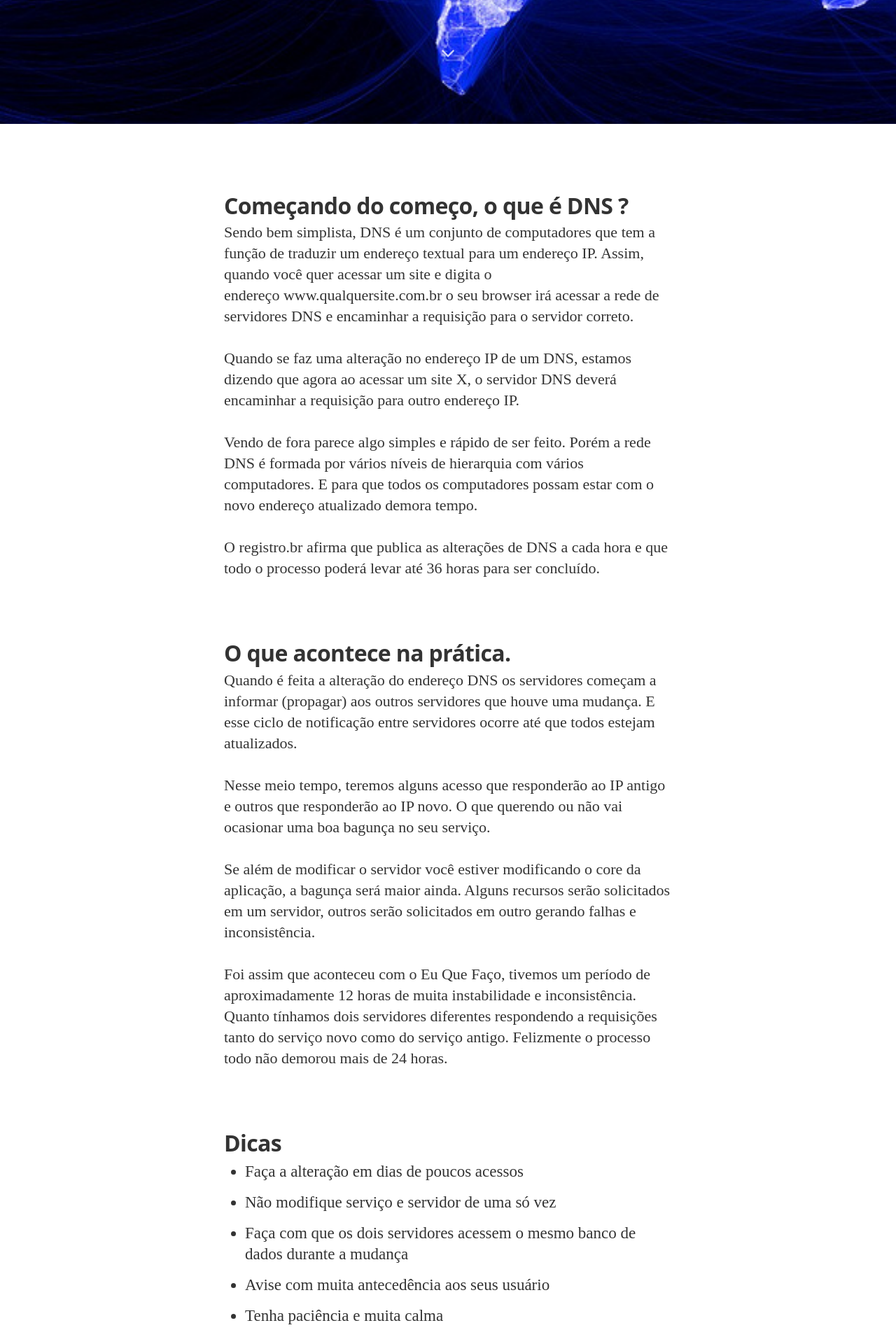
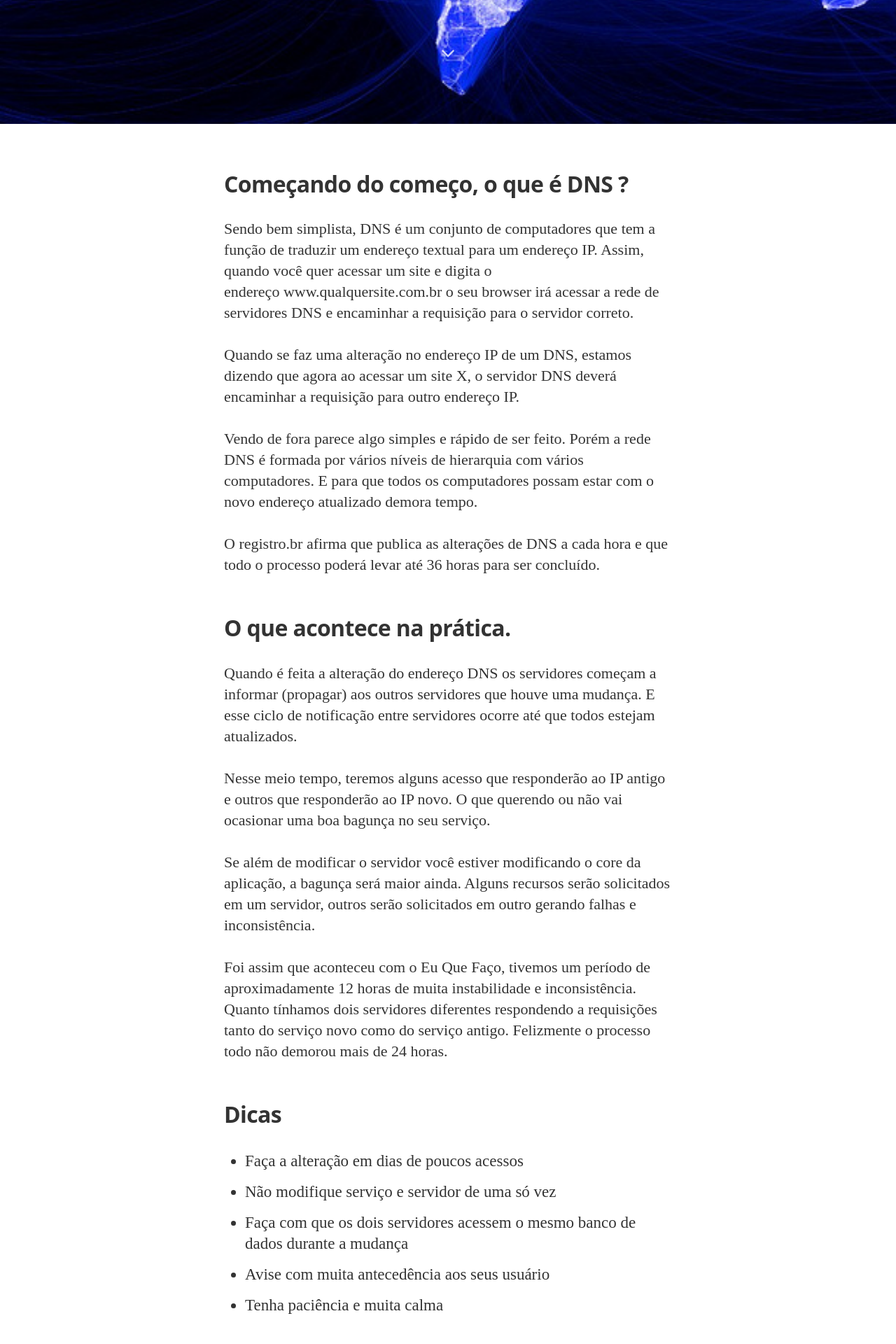
Before and after one commit to fabionobre/fabionobre.github.io, a Jekyll site: the page built from _posts/2015-09-29-o_que_esperar_ao_modificar_o_ip_do_servidor.md, in a window 1280 px wide. Shown: the part 723-2643 px from the top of the page at 70% size. Built offline with Jekyll 4.4.1, drawn with Linux system fonts in a browser that asks for light colours; nearby versions of some CDN libraries; some web fonts are replaced; Markdown is read by kramdown in place of the engine named in the settings.

Commit message:
Ajustes na tag H2

```diff
--- a/css/main.sass
+++ b/css/main.sass
@@ -362,8 +362,8 @@ body
       font-style: normal
       font-size: 32px
       line-height: 1.2
-      padding-top: 31px
-      margin-bottom: 4px
+      /*padding-top: 31px*/
+      margin-bottom: 30px
     p
       font-weight: 400
       font-style: normal
```
